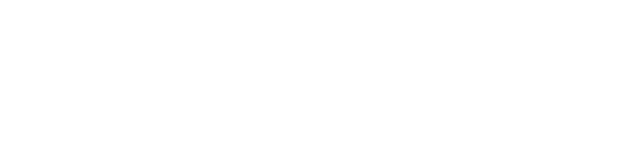
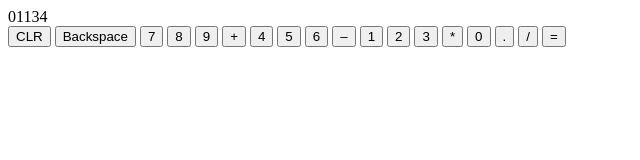
Before and after one commit to derek-graves/basic-calculator, a plain HTML site: page index.html in a window 1280 px wide. Shown: the whole page, without its empty margins (0-640 px from the left). Drawn offline with Linux system fonts and the light colour scheme.

Commit message:
Add button structure in HTML

```diff
--- a/index.html
+++ b/index.html
@@ -10,5 +10,28 @@
 </head>
 
 <body>
+  <div id="calculator">
+    <div id="display">01134</div>
+    <div id="buttons">
+      <button id="clear">CLR</button>
+      <button id="erase">Backspace</button>
+      <button class="numeric">7</button>
+      <button class="numeric">8</button>
+      <button class="numeric">9</button>
+      <button class="operation">+</button>
+      <button class="numeric">4</button>
+      <button class="numeric">5</button>
+      <button class="numeric">6</button>
+      <button class="operation">–</button>
+      <button class="numeric">1</button>
+      <button class="numeric">2</button>
+      <button class="numeric">3</button>
+      <button class="operation">*</button>
+      <button class="numeric">0</button>
+      <button id="decimal">.</button>
+      <button class="operation">/</button>
+      <button id="equals">=</button>
+    </div>
+  </div>
 </body>
 </html>
```
